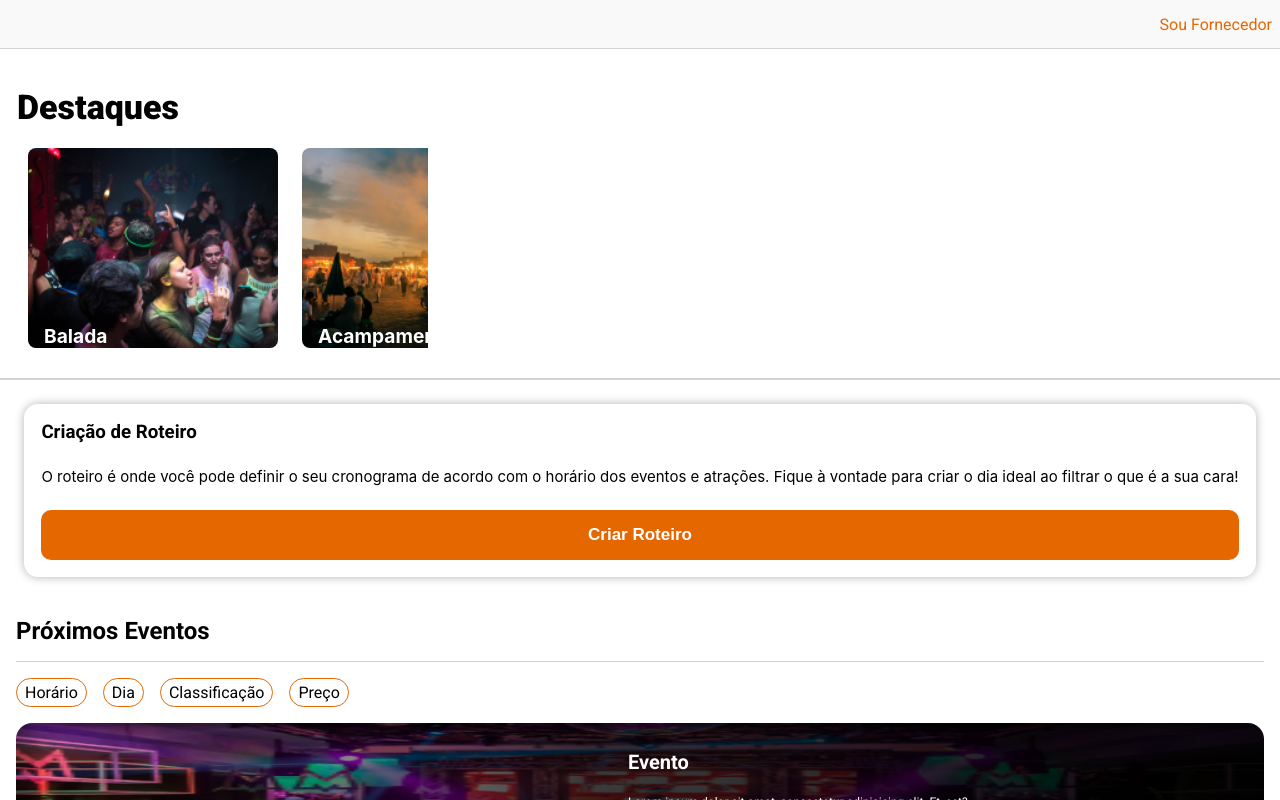
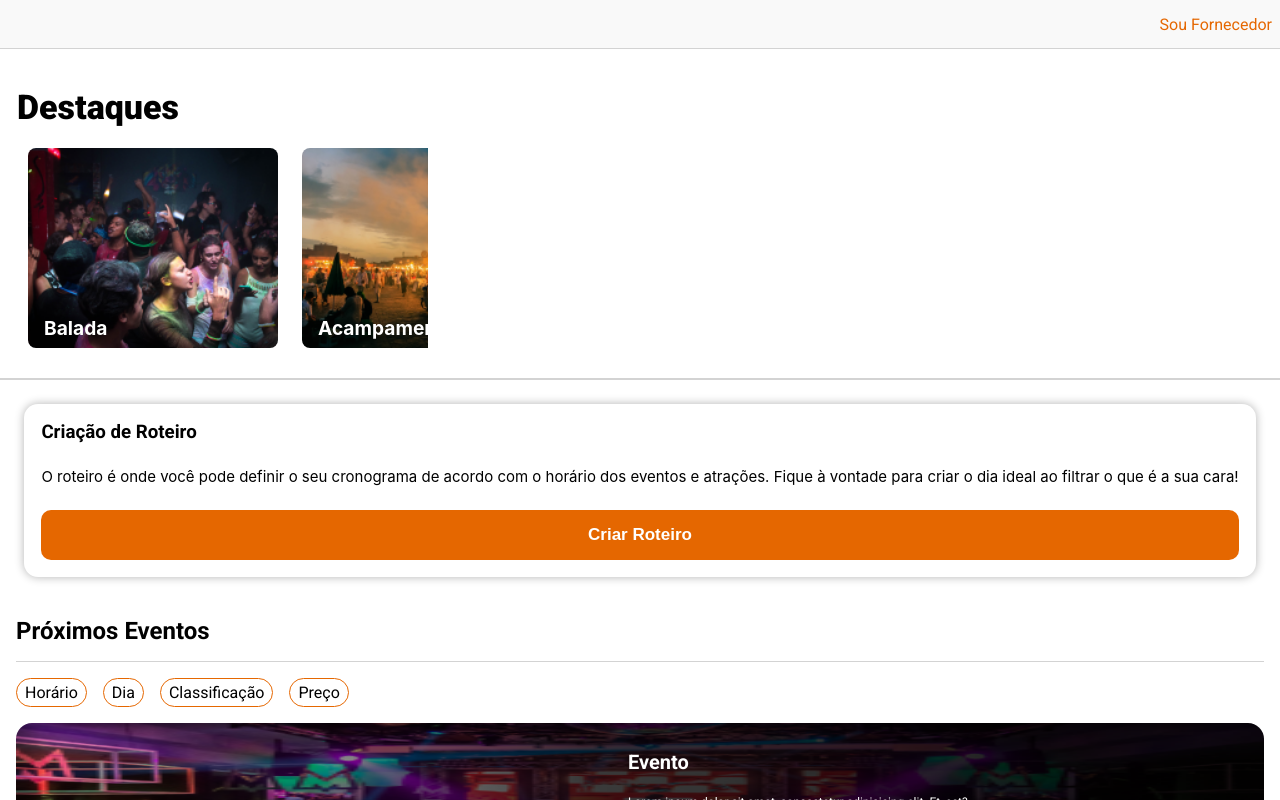
Before and after one commit to igords-goncalves/frontend-hackathon-rio-emp-criativo, a React (Vite) app: page / in a window 1280 px wide. Shown: the top 800 px of the page. Built offline with nearby package versions, Linux system fonts and the light colour scheme.

Commit message:
Ajuste na descrição do card.

```diff
--- a/src/components/CardSlide/cardSlide.module.css
+++ b/src/components/CardSlide/cardSlide.module.css
@@ -20,6 +20,7 @@
   position: absolute;
   font-size: 1.2rem;
   margin-top: 1rem;
+  margin-bottom: 8px;
   color: white;
   left: 1rem;
   bottom: 0;
--- a/src/components/CardSlide/cardSlide.module.scss
+++ b/src/components/CardSlide/cardSlide.module.scss
@@ -21,6 +21,7 @@
       position: absolute;
       font-size: 1.2rem;
       margin-top: 1rem;
+      margin-bottom: 8px;
       color: white;
       left: 1rem;
       bottom: 0;
```
Also changed, not shown: 1 other file (tests, documents, lock files or other folders).
